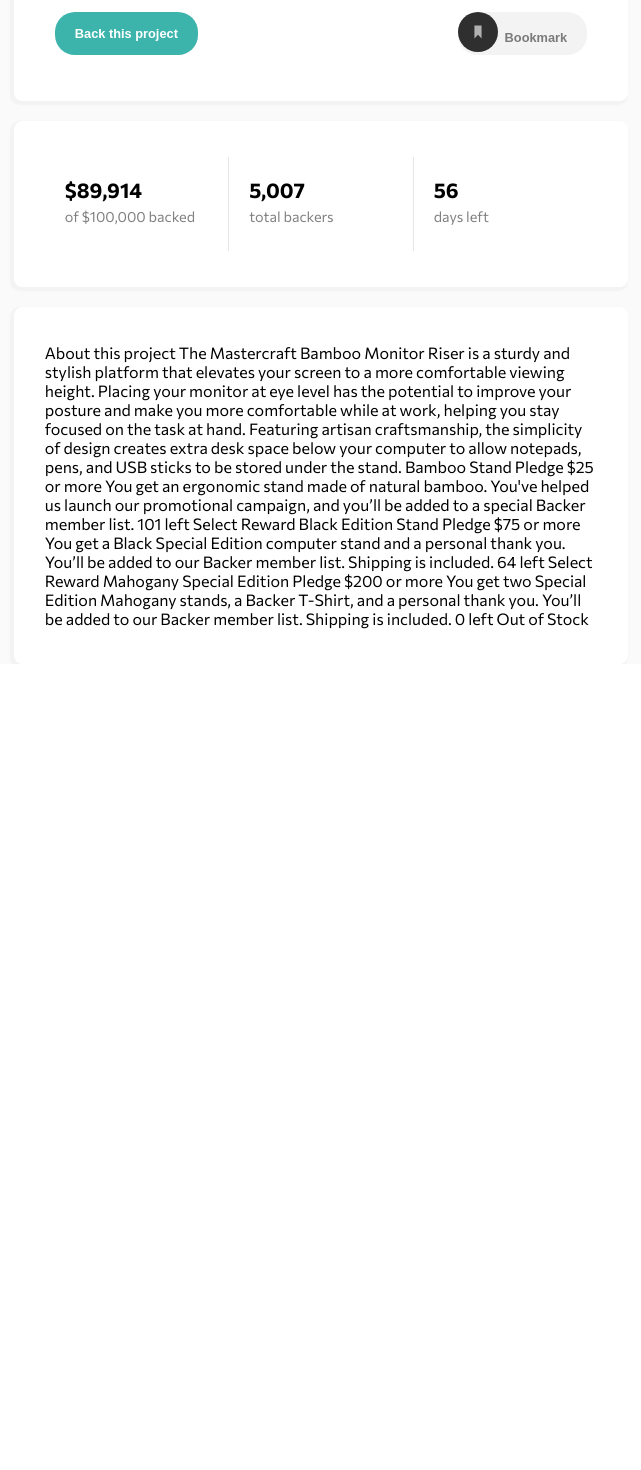
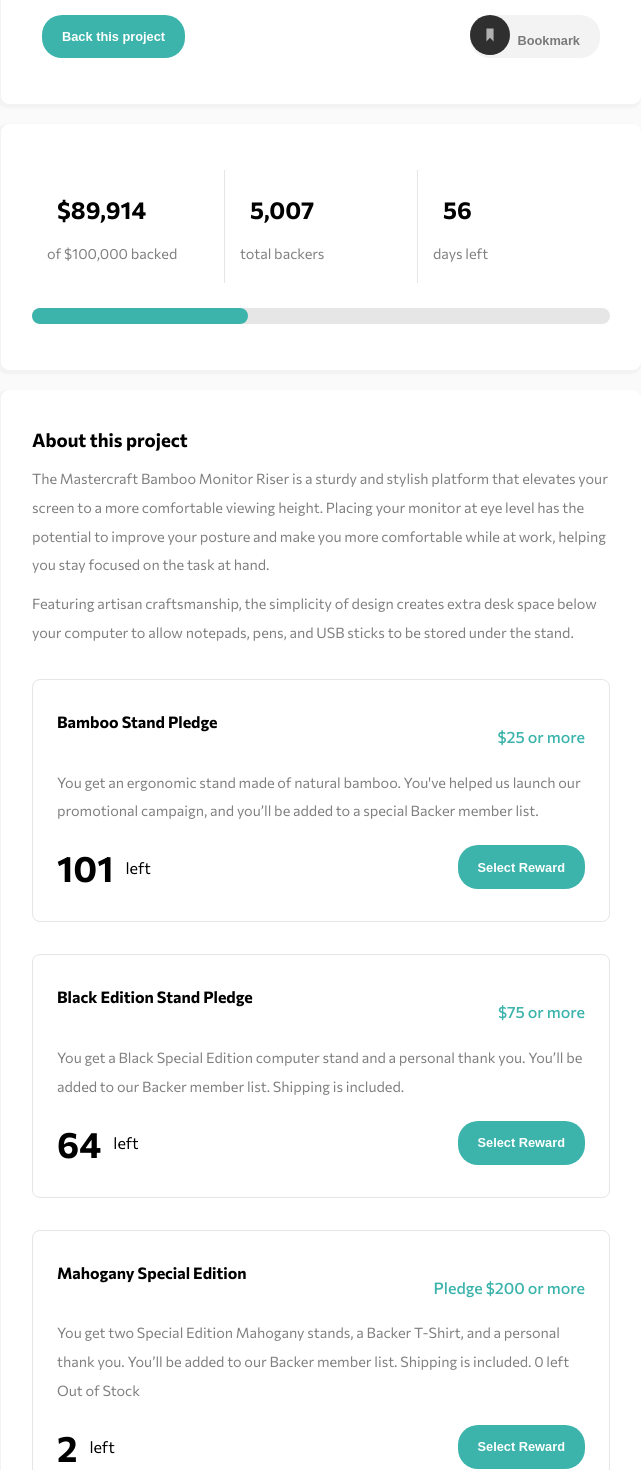
Before and after one commit to lape15/crowd-funding-app, a React (Create React App) app: page / in a window 1280 px wide. Shown: the part 440-1910 px from the top of the page, without its empty margins (319-960 px from the left). Before the commit the page ends 1104 px from the top, so only its background shows below. Built offline with nearby package versions, Linux system fonts and the light colour scheme.

Commit message:
Updates to board section on mobile

```diff
--- a/src/component/board.jsx
+++ b/src/component/board.jsx
@@ -1,15 +1,43 @@
 import styled from "styled-components";
 import bookMark from "../assets/icon-bookmark.svg";
+import  masterLogo from "../assets/logo-mastercraft.svg"
 
 const BoardContainer = styled.div`
+    margin: -80px auto;
+    width:50%;
     padding: 35px 30px;
-    width:48%;
-    margin: -80px auto;
     background-color: white;
     border:1px solid white;
     border-radius: 8px;
     box-shadow: -2px 2px 2px 2px rgba( 215 ,215, 215 , 0.2);
+    position: relative;
+    @media (max-width: 1200px) {
+        margin: -70px auto;
+        width: 65%;
+       }
+    @media (max-width: 768px) {
+      width:90%;
+      margin: -100px auto;
+    }
+    @media (max-width: 512px) {
+        padding: 30px 20px;
+      }
 `
+const MasterLogo = styled.img`
+    position: absolute;
+    top: -30px;
+    right: 23vw;
+    @media (max-width: 1200px) {
+        right: 28vw;
+       }
+       @media(max-width: 768px){
+        right: 340px
+    };
+    @media (max-width: 512px) {
+        right: 140px
+    }
+`
+
 const BoardTitle = styled.h3`
     text-align: center;
     font-family:'Commissioner', sans-serif;
@@ -17,6 +45,9 @@ const BoardTitle = styled.h3`
     font-size:1.2rem;
     letter-spacing: 1.1px;
     line-height: 2;
+    @media(max-width: 512px){
+       font-size:1.5rem;
+    };
 `
 
 const BoardText =  styled.div`
@@ -26,31 +57,58 @@ const BoardText =  styled.div`
  color: grey;
  line-height: 2;
  margin-top: 10px;
+ @media(max-width: 512px){
+   font-size: 0.9rem;
+};
 `
 const SecondBoard =  styled(BoardContainer)`
+    display: flex;
+    flex-direction: column;
+    padding: 45px 30px;
     margin: 100px auto;
-    display: flex;
-    flex-direction: row;
+    @media (max-width: 1200px) {
+        margin: 100px auto;
+    };
+    @media(max-width: 768px){
+        margin: 125px auto;
+    };
 `
 
 const ThirdBoard = styled(BoardContainer)`
    margin: -80px auto;
+   @media (max-width: 1200px) {
+    margin: -70px auto;
+   }
+   @media(max-width: 768px){
+    margin: -90px auto;
+};
 `
 
 const ButtonContainer = styled.div`
         display: flex;
         justify-content: space-between;
+        margin-top:12px;
         padding: 10px;
-        margin-top:12px;
+        @media (max-width: 1200px) {
+         padding: 15px;
+        }
+        @media(max-width: 768px){
+    };
 `
 const BoardButton = styled.button`
-    padding:  2px 20px;
+    padding:  5px 20px;
     border: none;
     background: hsl(176, 50%, 47%);
     color: white;
     font-weight: 700;
     border-radius: 20px;
     font-size: 0.8rem;
+    outline: none;
+    cursor: pointer;
+    @media(max-width: 512px){
+        padding:  10px 30px;
+        font-size: 0.9rem;
+    }
 `
 const GreyButton = styled(BoardButton)`
     background : hsl(176, 72%, 28%);
@@ -58,38 +116,170 @@ const GreyButton = styled(BoardButton)`
     background: #F3F3F3;
     padding:  0px 20px 0px 0;
     position: relative;
+    @media(max-width: 512px){
+        background: none;
+    }
 `
 const BookMarkImg = styled.img`
     width: 40px;
     margin-right: 7px;
+    @media(max-width: 512px){
+        margin-right: 0;
+        width: 45px;
+    }
 `;
 const BookMark = styled.div`
     display: inline-block;
     position: relative;
     top: -10px;
+    @media(max-width: 512px){
+        display: none;
+    }
 `
 const BoardItem = styled.div`
     flex: 1;
     border-right: 1px solid hsl(0, 0%, 90%);
-    padding: 20px;
+    padding: 15px;
     &:nth-of-type(3){
         border-right:none;
     }
+    @media(max-width: 512px){
+     flex: 100%;
+     border-right: none;
+     border-bottom: 1px solid hsl(0, 0%, 90%);
+     text-align: center;
+     &:nth-of-type(3){
+        border-bottom:none;
+        margin: 1.5rem 0;
+    }
+    &:nth-of-type(2){
+        margin: -20px 0;
+    }
+    };
 `
 const BackedAmount =  styled.div`
     font-family:'Commissioner', sans-serif;
-    font-size: 1.3rem;
     font-weight: 700;
+    padding:10px;
+    @media(max-width: 512px){
+        font-size: 1.5rem;
+    }
 `;
 const BackedDetails = styled.div`
     color: grey;
     font-family:'Commissioner', sans-serif;
     font-size: 0.9rem;
     line-height: 2;
+    margin-top:5px;
 `;
+const ProgressBar = styled.div`
+    background-color: hsl(176, 50%, 47%);
+    width: 37.39%;
+    position: absolute;
+    left: 0;
+    display: block;
+    height: 1rem;
+    background-color: hsl(176, 50%, 47%);
+    border-radius: 0.5rem;
+`;
+const BoardItemContainer = styled.div`
+display: flex;
+flex-direction: row;
+flex: 100%;
+@media(max-width: 512px){
+    flex-direction: column;
+    justify-content: flex-start;
+    align-items: center;
+}
+`
+const ProgressContainer = styled.div`
+    margin-top: 25px;
+    position: relative;
+    display: block;
+    width: 100%;
+    height: 1rem;
+    background-color: hsl(0, 0%, 90%);
+    border-radius: 0.5rem;
+`;
+
+const Title = styled.h3`
+    line-height: 1.5;
+    font-family:'Commissioner', sans-serif;
+`;
+
+const ProjectDetails = styled.p`
+margin-top: 10px;
+font-size: 0.9rem;
+line-height: 2;
+color: grey;
+font-family:'Commissioner', sans-serif;
+`
+
+const PledgeBoardContainer = styled.div`
+    display: flex;
+    flex-direction: column;
+`;
+
+const PledgeBoard = styled.div`
+    flex-basis: 100%;
+    padding: 2rem 1.5rem;
+    border: 1px solid hsl(0, 0%, 90%);
+    border-radius: 0.5rem;
+    margin-top: 2rem;
+
+`
+const PledgeTitleSection = styled.div`
+    display: flex;
+    flex-flow: row wrap;
+    justify-content: space-between;
+    `
+
+const PledgeTitlte = styled.div`
+    font-size: 1rem;
+    font-weight: 700;
+    font-family:'Commissioner', sans-serif;
+    margin-bottom: 0.75rem;
+
+`
+
+const PledgeAmount = styled.div`
+    font-size: 1rem;
+    color: hsl(176, 50%, 47%);
+    font-weight: 500;
+    margin-bottom: 1.05rem;
+    margin-top: 15px;
+`
+
+const PledgeDetails = styled(ProjectDetails)`
+    margin-top: 5px;
+`;
+const PledgeRemainderSection = styled(PledgeTitleSection)`
+    margin-top: 20px;
+    @media(max-width: 512px){
+        flex-direction: column;
+    }
+`;
+
+const PledgeStock = styled(PledgeTitleSection)`
+    justify-content: flex-start;
+    align-items: center;
+`;
+const Stock =  styled.h3`
+    font-size: 2.25rem;
+    margin-right: 0.75rem;
+`
+const RewardButton = styled(BoardButton)`
+    paddding: 15px 20px;
+    @media(max-width: 512px){
+        padding: 15px 20px;
+        width: max-content;
+        margin: 15px 0 ;
+    }
+`
 const Board = () =>
     <>
   <BoardContainer>
+      <MasterLogo src={masterLogo} alt="master-craft-logo"/>
       <BoardTitle>Mastercraft Bamboo Monitor Riser</BoardTitle>
       <BoardText>
           A beautiful & handcrafted monitor stand toreduce neck and eye strain.
@@ -103,36 +293,122 @@ const Board = () =>
     </ButtonContainer>
     </BoardContainer>
     <SecondBoard>
+    <BoardItemContainer>
      <BoardItem>
-        <BackedAmount>$89,914 </BackedAmount>
+        <BackedAmount><h2>$89,914 </h2></BackedAmount>
         <BackedDetails>of $100,000 backed </BackedDetails>
     </BoardItem>
     <BoardItem>
-    <BackedAmount> 5,007  </BackedAmount>
+    <BackedAmount> <h2>5,007 </h2> </BackedAmount>
    <BackedDetails> total backers </BackedDetails>
     </BoardItem>
     <BoardItem>
-    <BackedAmount> 56 </BackedAmount>
+    <BackedAmount> <h2>56 </h2> </BackedAmount>
     <BackedDetails>  days left </BackedDetails>
      </BoardItem>
+     </BoardItemContainer>
+     <ProgressContainer>
+     <ProgressBar />
+    </ProgressContainer>
     </SecondBoard>
     <ThirdBoard>
-        About this project The Mastercraft
+      <Title>About this project </Title>
+      <ProjectDetails>The Mastercraft
     Bamboo Monitor Riser is a sturdy and stylish platform that elevates your
     screen to a more comfortable viewing height. Placing your monitor at eye
     level has the potential to improve your posture and make you more
     comfortable while at work, helping you stay focused on the task at hand.
+    </ProjectDetails>
+    <ProjectDetails>
     Featuring artisan craftsmanship, the simplicity of design creates extra desk
     space below your computer to allow notepads, pens, and USB sticks to be
-    stored under the stand. Bamboo Stand Pledge $25 or more You get an ergonomic
-    stand made of natural bamboo. You've helped us launch our promotional
-    campaign, and you’ll be added to a special Backer member list. 101 left
-    Select Reward Black Edition Stand Pledge $75 or more You get a Black Special
-    Edition computer stand and a personal thank you. You’ll be added to our
-    Backer member list. Shipping is included. 64 left Select Reward Mahogany
-    Special Edition Pledge $200 or more You get two Special Edition Mahogany
-    stands, a Backer T-Shirt, and a personal thank you. You’ll be added to our
-    Backer member list. Shipping is included. 0 left Out of Stock
+    stored under the stand.
+    </ProjectDetails>
+    <PledgeBoardContainer>
+        <PledgeBoard>
+        <PledgeTitleSection>
+            <PledgeTitlte>
+            Bamboo Stand Pledge
+            </PledgeTitlte>
+            <PledgeAmount>
+
+            $25 or more
+            </PledgeAmount>
+        </PledgeTitleSection>
+        < PledgeDetails>
+        You get an ergonomic
+         stand made of natural bamboo. You've helped us launch our promotional
+        campaign, and you’ll be added to a special Backer member list.
+        </PledgeDetails>
+        <PledgeRemainderSection>
+            <PledgeStock>
+             <Stock>101 </Stock>
+            <span> left</span>
+            </PledgeStock>
+         <RewardButton>
+         Select Reward
+         </RewardButton>
+        </PledgeRemainderSection>
+        </PledgeBoard>
+        <PledgeBoard>
+            <PledgeTitleSection>
+            <PledgeTitlte>
+            Black Edition Stand Pledge
+                </PledgeTitlte>
+                <PledgeAmount>
+                $75 or more
+                </PledgeAmount>
+            </PledgeTitleSection>
+            <PledgeDetails>
+            You get a Black Special
+            Edition computer stand and a personal thank you. You’ll be added to our
+            Backer member list. Shipping is included.
+            </PledgeDetails>
+            <PledgeRemainderSection>
+                <PledgeStock>
+                    <Stock>
+                    64
+                    </Stock>
+                    <span>
+                    left
+                    </span>
+                </PledgeStock>
+                <RewardButton>
+                Select Reward
+                </RewardButton>
+            </PledgeRemainderSection>
+     </PledgeBoard>
+     <PledgeBoard>
+         <PledgeTitleSection>
+             <PledgeTitlte>
+             Mahogany
+            Special Edition
+             </PledgeTitlte>
+             <PledgeAmount>
+             Pledge $200 or more
+             </PledgeAmount>
+         </PledgeTitleSection>
+         <PledgeDetails>
+
+       You get two Special Edition Mahogany
+        stands, a Backer T-Shirt, and a personal thank you. You’ll be added to our
+        Backer member list. Shipping is included. 0 left Out of Stock
+         </PledgeDetails>
+         <PledgeRemainderSection>
+            <PledgeStock>
+                <Stock>
+                    2
+                </Stock>
+                <span>
+                    left
+                </span>
+            </PledgeStock>
+            <RewardButton>
+                Select Reward
+            </RewardButton>
+         </PledgeRemainderSection>
+    </PledgeBoard>
+    </PledgeBoardContainer>
     </ThirdBoard>
 
    { /* Back this project Want to support us in bringing Mastercraft Bamboo Monitor
--- a/src/component/top-section.jsx
+++ b/src/component/top-section.jsx
@@ -1,15 +1,21 @@
 import styled from "styled-components";
 import logo from '../assets/logo.svg'
 import background from '../assets/image-hero-desktop.jpg'
+import backgroundMobile from '../assets/image-hero-mobile.jpg'
 
 const TopNav = styled.section`
   display: flex;
   justify-content:center;
-  height: 50vh;
+  width: 100%;
+  padding: 3rem 7.5% 21rem;
+  background-position: center;
+  box-shadow: inset 0 0 15rem rgb(0 0 0);
   background-image: url(${background});
-  background-repeat: no-repeat;
-  padding: 40px 80px;
-  background-size:  100%;
+ background-size: cover;
+  @media (max-width: 768px) {
+    background-position: center;
+    background-image: url(${backgroundMobile});
+   }
 `;
 
 const Nav = styled.nav`
@@ -25,8 +31,8 @@ const NavItem = styled.div`
 color: #fff;
 font-family:'Commissioner', sans-serif;
 font-weight: 700;
-font-size: 0.9rem;
-margin-right: 20px;
+font-size: 1rem;
+margin-right: 5px;
 `;
 
 const Logo = styled.img`
```
Also changed, not shown: src/assets/image-hero-mobile.jpg (added), src/assets/logo-mastercraft.svg (added).
